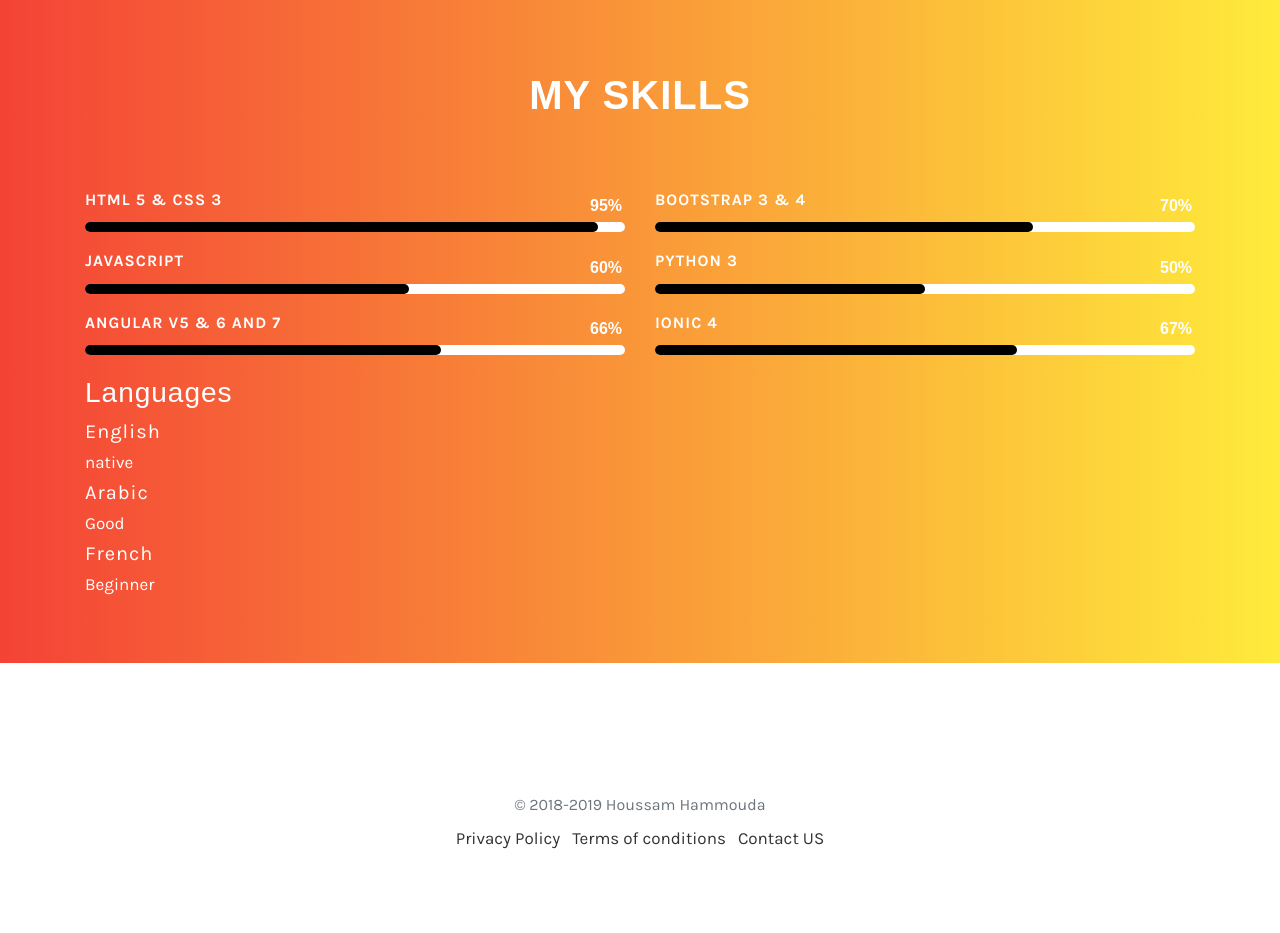
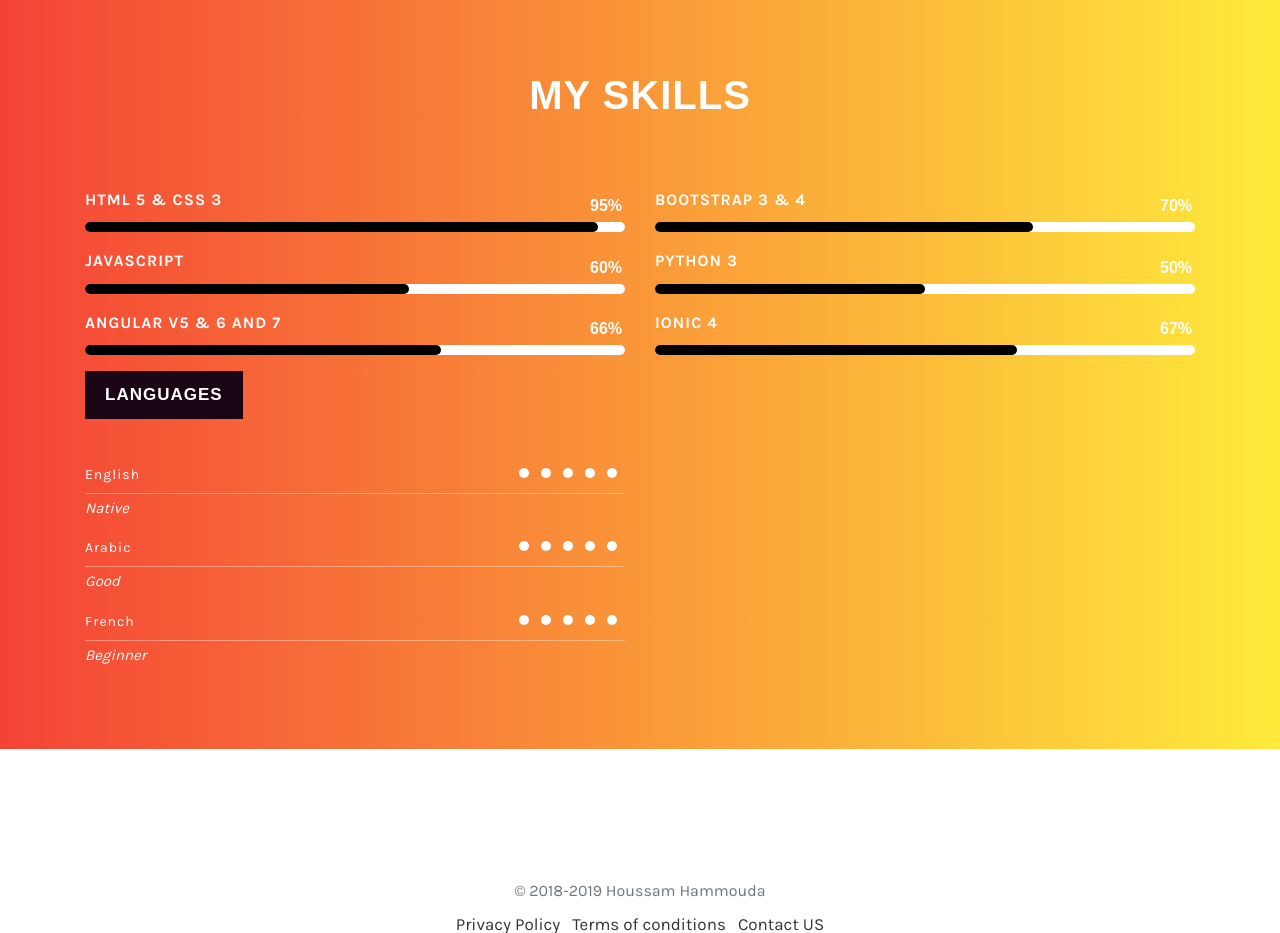
Before and after one commit to om-theme4all/om-theme4all.github.io, a PHP site: page /about.html in a window 1280 px wide. Shown: the part 902-1835 px from the top of the page. Before the commit the page ends 1751 px from the top, so only its background shows below. Run offline with PHP 8.4, Linux system fonts and the light colour scheme.

Commit message:
Update style.css

```diff
--- a/css/style.css
+++ b/css/style.css
@@ -514,6 +514,61 @@ blockquote .small, blockquote footer, blockquote small {
     color: #fff!important;
     border-radius: 0px!important;
 }
+h3.subtitle {
+    margin-bottom: 45px;
+    color: #fff;
+    font-size: 17px;
+    background: #1b0615;
+    font-weight: 700;
+    display: inline-block;
+    text-transform: uppercase;
+    padding: 10px;
+    padding-left: 20px;
+    padding-right: 20px;
+}
+
+.skill {
+    padding-bottom: 15px;
+    position: relative;
+}
+
+.skill h5 {
+    margin-right: 10px;
+    color: #fff;
+    font-size: 14px;
+    margin: 0;
+    position: absolute;
+    left: 0;
+}
+
+.skill div {
+    text-align: right;
+    padding-bottom: 12px;
+    line-height: 1;
+}
+
+.skill div span {
+    display: inline-block;
+    width: 10px;
+    height: 10px;
+    border-radius: 50%;
+    margin-right: 8px;
+}
+
+.skill div span {
+    background-color: #ffffff;
+}
+
+.skill > span {
+    color: rgba(255, 255, 255, 0.98);
+    display: block;
+    clear: both;
+    border-top: 1px solid rgba(255, 255, 255, 0.36);
+    font-size: 15px;
+    font-weight: 500;
+    text-transform: capitalize;
+    font-style: italic;
+}
 /*=================================*/
 /*  Footer
 /*=================================*/
```
